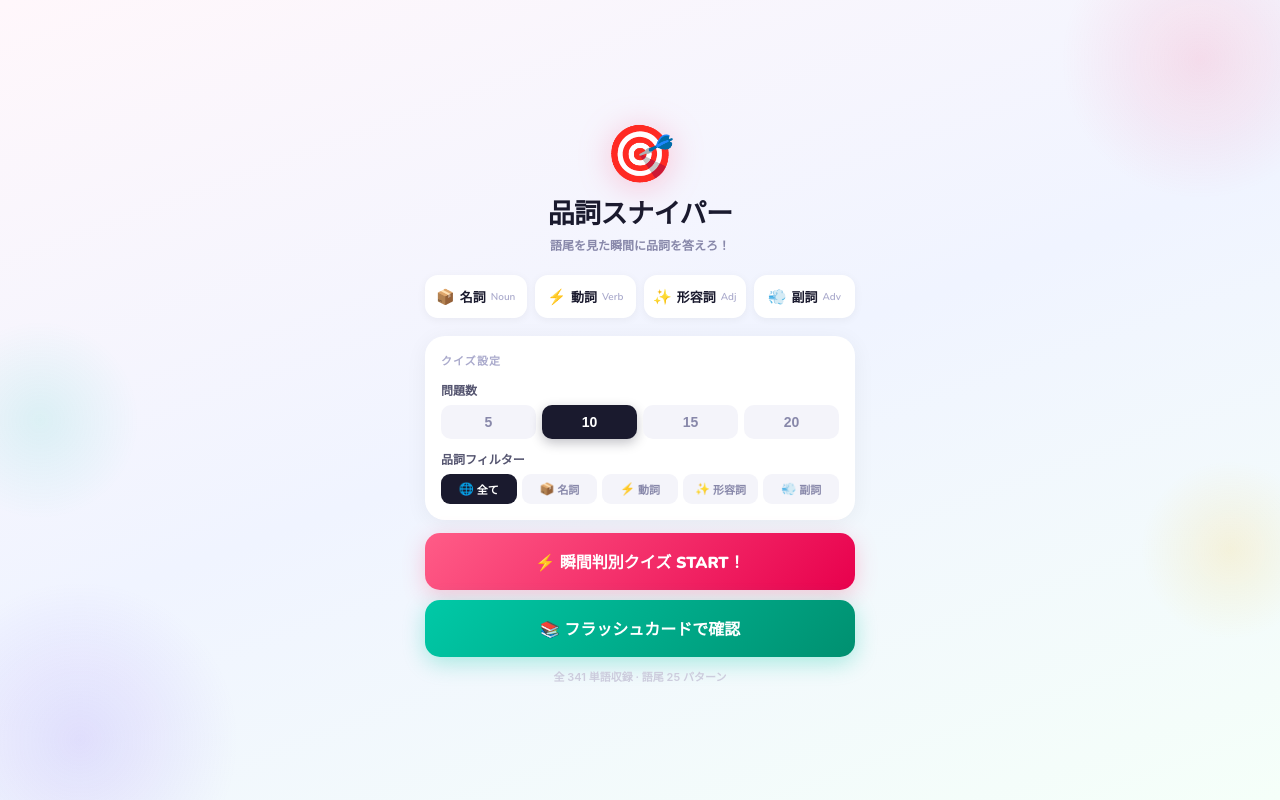
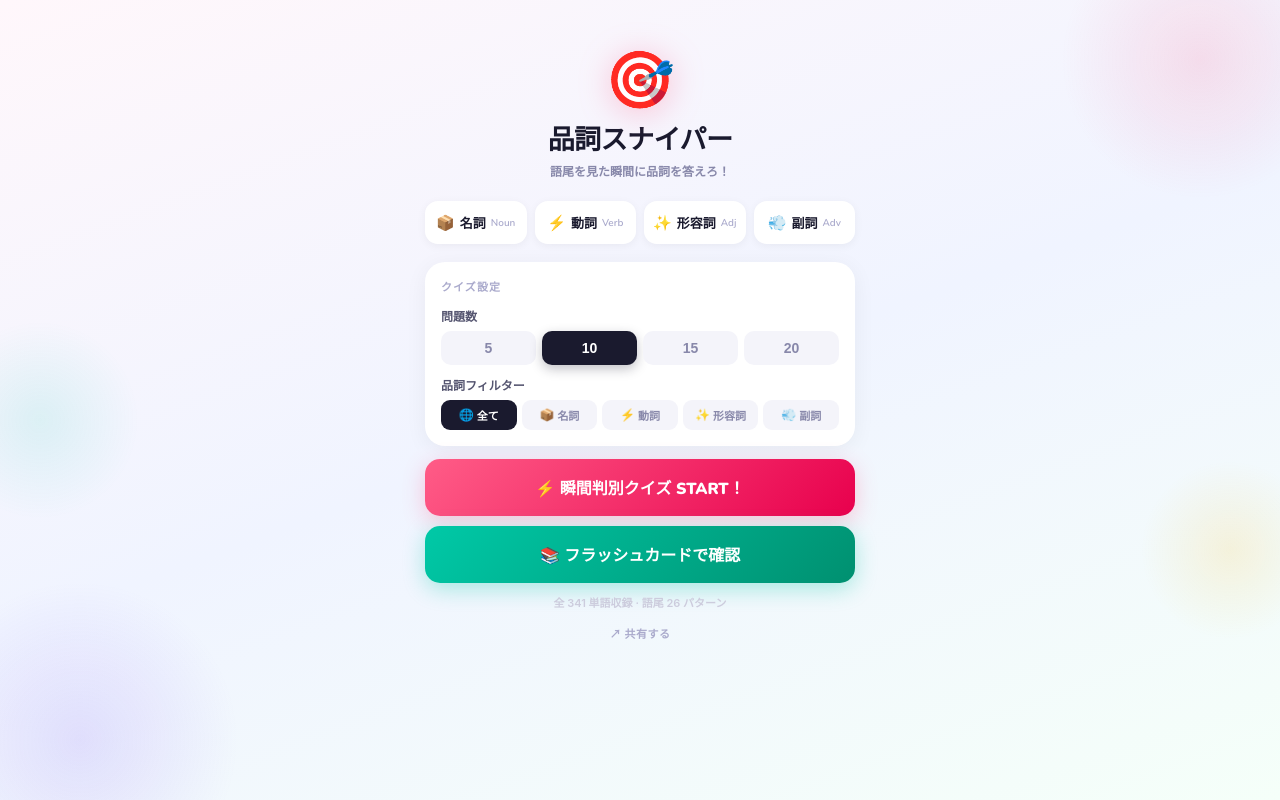
Before and after one commit to 39yh/react-yfdc1jxd, a React (Create React App) app: page / in a window 1280 px wide. Built offline with nearby package versions, Linux system fonts and the light colour scheme.

Commit message:
コミット

```diff
--- a/src/App.js
+++ b/src/App.js
@@ -328,7 +328,6 @@ const SUFFIX_DATA = [
     { word: "critical", meaning: "重要な・批判的な" },
   ]},
   { suffix: "-less", pos: "形容詞", posEn: "Adj", hue: "#00C9A7", words: [
-    { word: "regardless", meaning: "〜にかかわらず" },
     { word: "flawless", meaning: "完璧な" },
     { word: "effortless", meaning: "楽な" },
     { word: "countless", meaning: "無数の" },
@@ -368,6 +367,9 @@ const SUFFIX_DATA = [
   ]},
 
   // ══ 副詞 ══
+  { suffix: "例外（-less）", pos: "副詞", posEn: "Adv", hue: "#845EF7", words: [
+    { word: "regardless", meaning: "〜にかかわらず・それでも" },
+  ]},
   { suffix: "-ly (副詞)", pos: "副詞", posEn: "Adv", hue: "#845EF7", words: [
     { word: "recently", meaning: "最近" },
     { word: "currently", meaning: "現在" },
@@ -477,6 +479,26 @@ export default function App() {
   const [timerOn, setTimerOn] = useState(false);
   const [combo, setCombo] = useState(0);
   const [maxCombo, setMaxCombo] = useState(0);
+  const [shareCopied, setShareCopied] = useState(false);
+
+  const shareApp = async () => {
+    const shareData = {
+      title: "品詞スナイパー",
+      text: "語尾を見た瞬間に品詞を答えるTOEIC千本ノック",
+      url: "https://part-of-speech-sniper.vercel.app/"
+    };
+    try {
+      if (navigator.share) {
+        await navigator.share(shareData);
+        return;
+      }
+      await navigator.clipboard.writeText(shareData.url);
+      setShareCopied(true);
+      setTimeout(() => setShareCopied(false), 1800);
+    } catch (error) {
+      if (error.name !== "AbortError") window.prompt("このURLをコピーしてください", shareData.url);
+    }
+  };
 
   const filteredGroups = fFilter === "全て" ? SUFFIX_DATA : SUFFIX_DATA.filter(s => s.pos === fFilter);
   const cg = filteredGroups[Math.min(fGroup, filteredGroups.length - 1)] || filteredGroups[0];
@@ -523,8 +545,10 @@ export default function App() {
     <div style={{ minHeight:"100vh", background:"linear-gradient(160deg,#FFF7FB 0%,#F0F4FF 50%,#F5FFF9 100%)",
       fontFamily:"'Nunito','Noto Sans JP',sans-serif",
       display:"flex", flexDirection:"column", alignItems:"center",
-      justifyContent:mode==="quiz"?"flex-start":"center",
-      padding:mode==="quiz"?"16px 16px 28px":"20px 16px",
+      justifyContent:"flex-start",
+      padding:mode==="quiz"
+        ? "calc(env(safe-area-inset-top, 0px) + 26px) 16px 28px"
+        : "calc(env(safe-area-inset-top, 0px) + 42px) 16px 28px",
       position:"relative", overflow:"hidden" }}>
       <style>{`
         @import url('https://fonts.googleapis.com/css2?family=Nunito:wght@400;600;700;800;900&family=Noto+Sans+JP:wght@400;700;900&display=swap');
@@ -623,6 +647,10 @@ export default function App() {
             <p style={{textAlign:"center",color:"#CCCCDD",fontSize:11,fontWeight:600,marginTop:11}}>
               全 {ALL_WORDS.length} 単語収録 · 語尾 {SUFFIX_DATA.length} パターン
             </p>
+            <button className="btn" onClick={shareApp} aria-label="品詞スナイパーを共有する" style={{
+              display:"block", margin:"7px auto 0", padding:"8px 14px", background:"transparent",
+              color:"#AAAACC", fontSize:11, fontWeight:700, letterSpacing:".04em"
+            }}>{shareCopied ? "✓ URLをコピーしました" : "↗ 共有する"}</button>
           </div>
         )}
 
@@ -755,11 +783,9 @@ export default function App() {
                 transition:"border .2s,box-shadow .2s",
               }}>
                 <div style={{fontFamily:"'Nunito',sans-serif",fontSize:26,fontWeight:900,color:"#1A1A2E",letterSpacing:"-.02em"}}>{cur.word}</div>
-                {phase==="reveal"&&(
-                  <div className="reveal" style={{marginTop:4,fontSize:12,fontWeight:700,color:"#8888AA"}}>
-                    意味：{cur.meaning}
-                  </div>
-                )}
+                <div className={phase==="reveal"?"reveal":""} style={{marginTop:4,fontSize:12,fontWeight:700,color:"#8888AA"}}>
+                  この意味で判定：{cur.meaning}
+                </div>
               </div>
             </div>
 
@@ -808,7 +834,7 @@ export default function App() {
 
                   {/* Explanation box */}
                   <div style={{background:"rgba(255,255,255,.18)",borderRadius:13,padding:"11px 13px"}}>
-                    <div style={{fontSize:10,fontWeight:700,color:"rgba(255,255,255,.65)",letterSpacing:".1em",marginBottom:6,textTransform:"uppercase"}}>解答</div>
+                    <div style={{fontSize:10,fontWeight:700,color:"rgba(255,255,255,.65)",letterSpacing:".1em",marginBottom:6,textTransform:"uppercase"}}>この意味・用法での解答</div>
                     <div style={{display:"flex",alignItems:"center",justifyContent:"space-between",flexWrap:"wrap",gap:8}}>
                       <div>
                         <span style={{fontFamily:"'Nunito',sans-serif",fontSize:21,fontWeight:900,color:"#fff"}}>{cur.word}</span>
```
Also changed, not shown: 8 other files (tests, documents, lock files or other folders).
